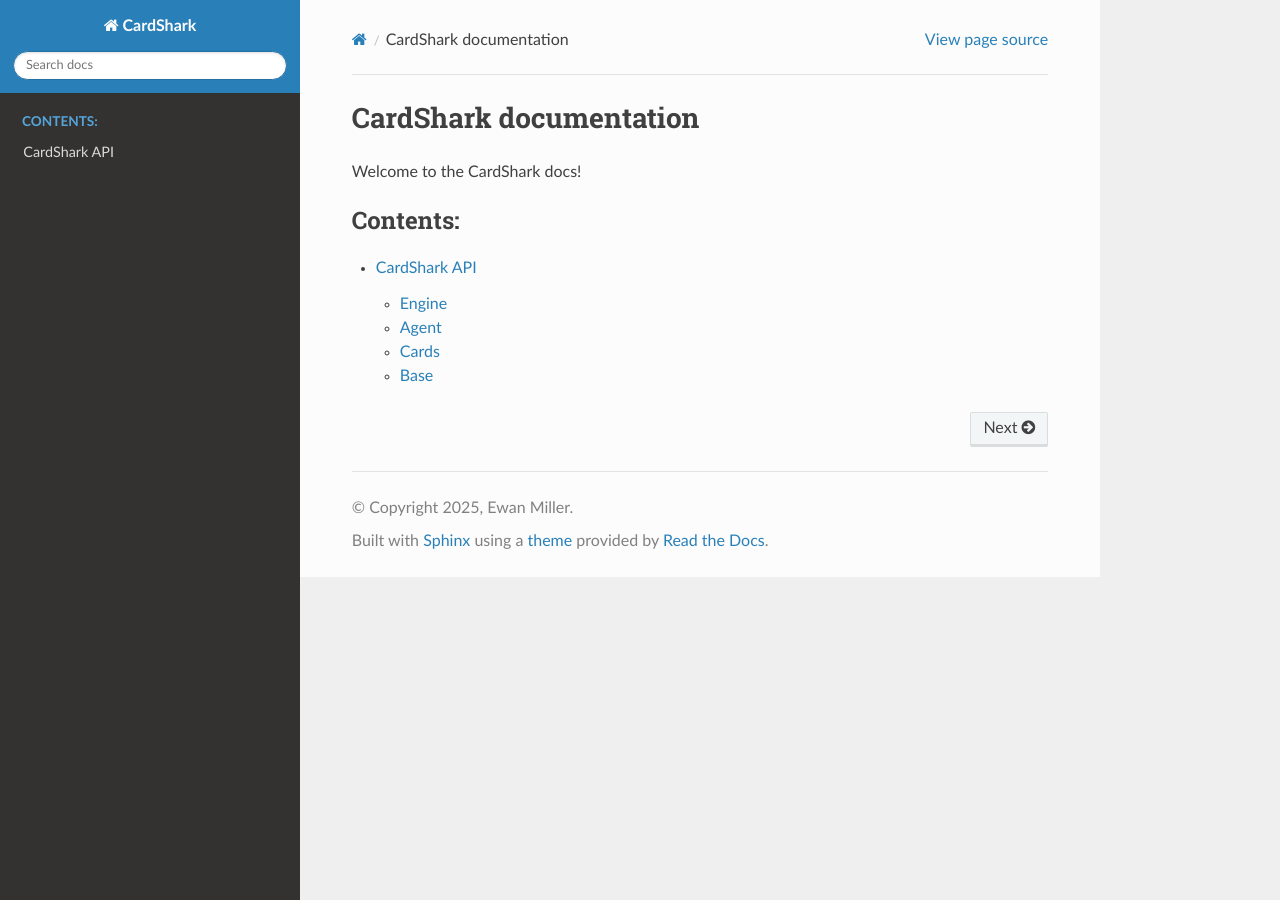
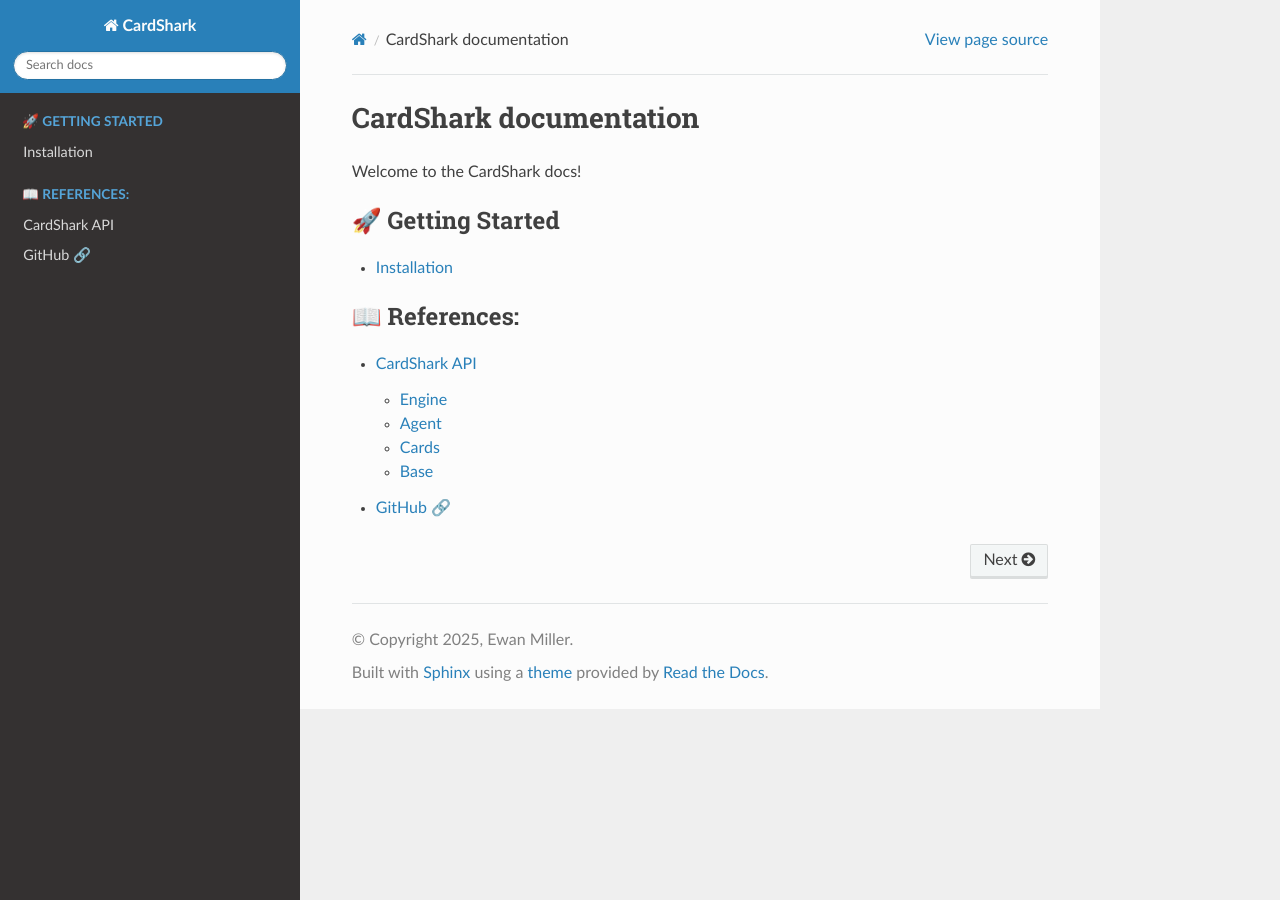
Before and after one commit to ewanwm/CardShark, a Sphinx documentation site: the page built from doc/source/index.rst, in a window 1280 px wide. Built offline with Sphinx 7.4.7 and the Read the Docs theme 3.1.0, drawn with Linux system fonts in a browser that asks for light colours.

Commit message:
nicer layout for the docs

```diff
--- a/doc/source/conf.py
+++ b/doc/source/conf.py
@@ -20,6 +20,7 @@
 
 templates_path = ['_templates']
 exclude_patterns = []
+html_sidebars = { '**': ['globaltoc.html', 'relations.html', 'sourcelink.html', 'searchbox.html'] }
 
 
 
--- a/doc/source/index.rst
+++ b/doc/source/index.rst
@@ -8,9 +8,14 @@
 
 Welcome to the CardShark docs!
 
+.. toctree::
+   :caption: 🚀 Getting Started
+
+   intro.rst
 
 .. toctree::
-   :maxdepth: 2
-   :caption: Contents:
+   :caption: 📖 References:
 
    api.rst
+
+   GitHub 🔗 <https://github.com/ewanwm/CardShark>
```
Also changed, not shown: doc/source/intro.rst (added, +7 -0 lines).
